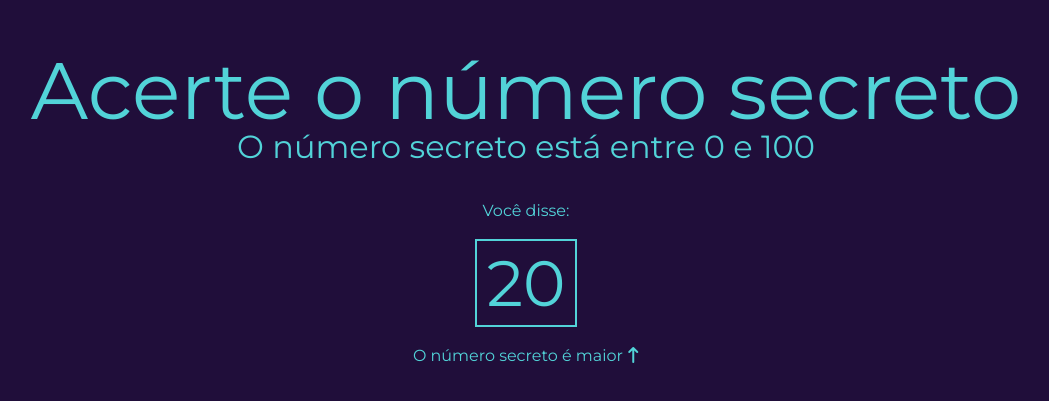
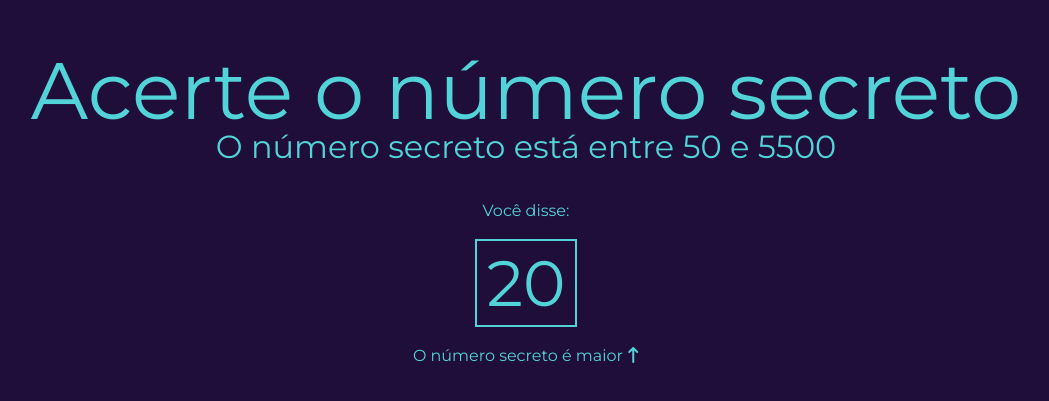
Before and after one commit to gabriela-albuquerque/numero-secreto-reconhec-de-voz, a plain HTML site: page index.html in a window 1280 px wide. Shown: the part 193-594 px from the top of the page, without its empty margins (114-1163 px from the left). Drawn offline with nearby package versions, Linux system fonts and the light colour scheme.

Commit message:
finalizada funcao que sorteia os numeros

```diff
--- /dev/null
+++ b/app/sortearNumero.js
@@ -0,0 +1,15 @@
+const menorValor = 50
+const maiorValor = 5500
+const numeroSecreto = gerarNumeroAleatorio()
+
+function gerarNumeroAleatorio() {
+    return parseInt(Math.random() * maiorValor + 1)
+}
+
+console.log(`Número secreto: ${numeroSecreto}`)
+
+const elementoMenorValor = document.getElementById('menor-valor')
+elementoMenorValor.innerHTML = menorValor
+
+const elementoMaiorValor = document.getElementById('maior-valor')
+elementoMaiorValor.innerHTML = maiorValor
--- a/index.html
+++ b/index.html
@@ -16,5 +16,7 @@
     <div>Você disse:</div>
     <span class="box">20</span>
     <div>O número secreto é maior <i class="fa-solid fa-arrow-up-long"></i></div>
+
+    <script src="app/sortearNumero.js"></script>
 </body>
 </html>
```
